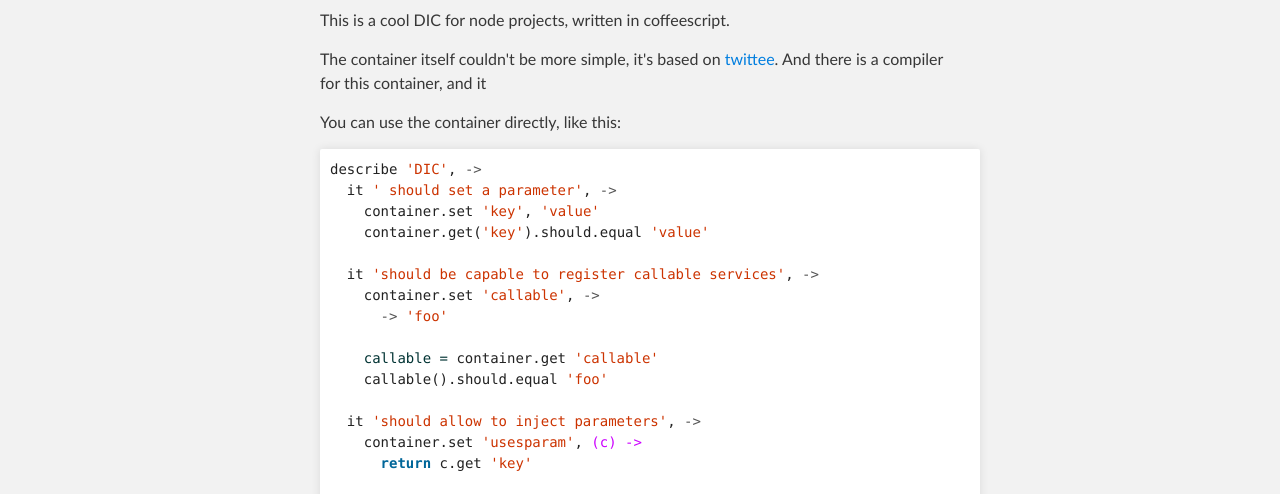
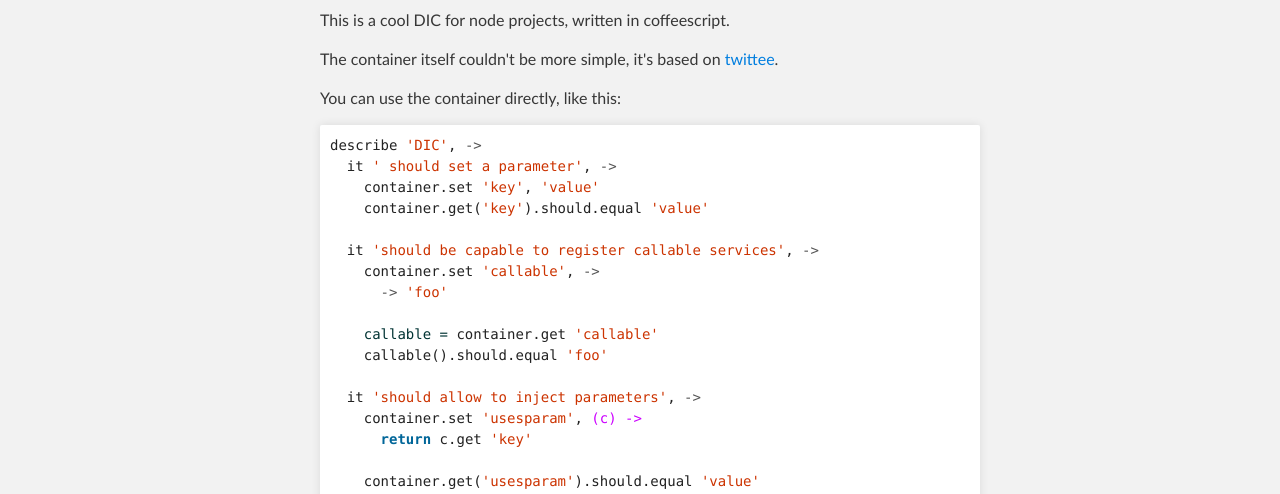
Before and after one commit to miklos-martin/DIC, a plain HTML site: page index.html in a window 1280 px wide. Shown: the part 252-746 px from the top of the page. Drawn offline with Linux system fonts and the light colour scheme.

```diff
--- a/index.html
+++ b/index.html
@@ -33,8 +33,7 @@
       <section id="main_content" class="inner">
         <p>This is a cool DIC for node projects, written in coffeescript.</p>
 
-<p>The container itself couldn't be more simple, it's based on <a href="https://github.com/fabpot/twittee" title="Twittee">twittee</a>.
-And there is a compiler for this container, and it</p>
+<p>The container itself couldn't be more simple, it's based on <a href="https://github.com/fabpot/twittee" title="Twittee">twittee</a>.</p>
 
 <p>You can use the container directly, like this:</p>
 
```
Also changed, not shown: params.json (+1 -1 lines).
